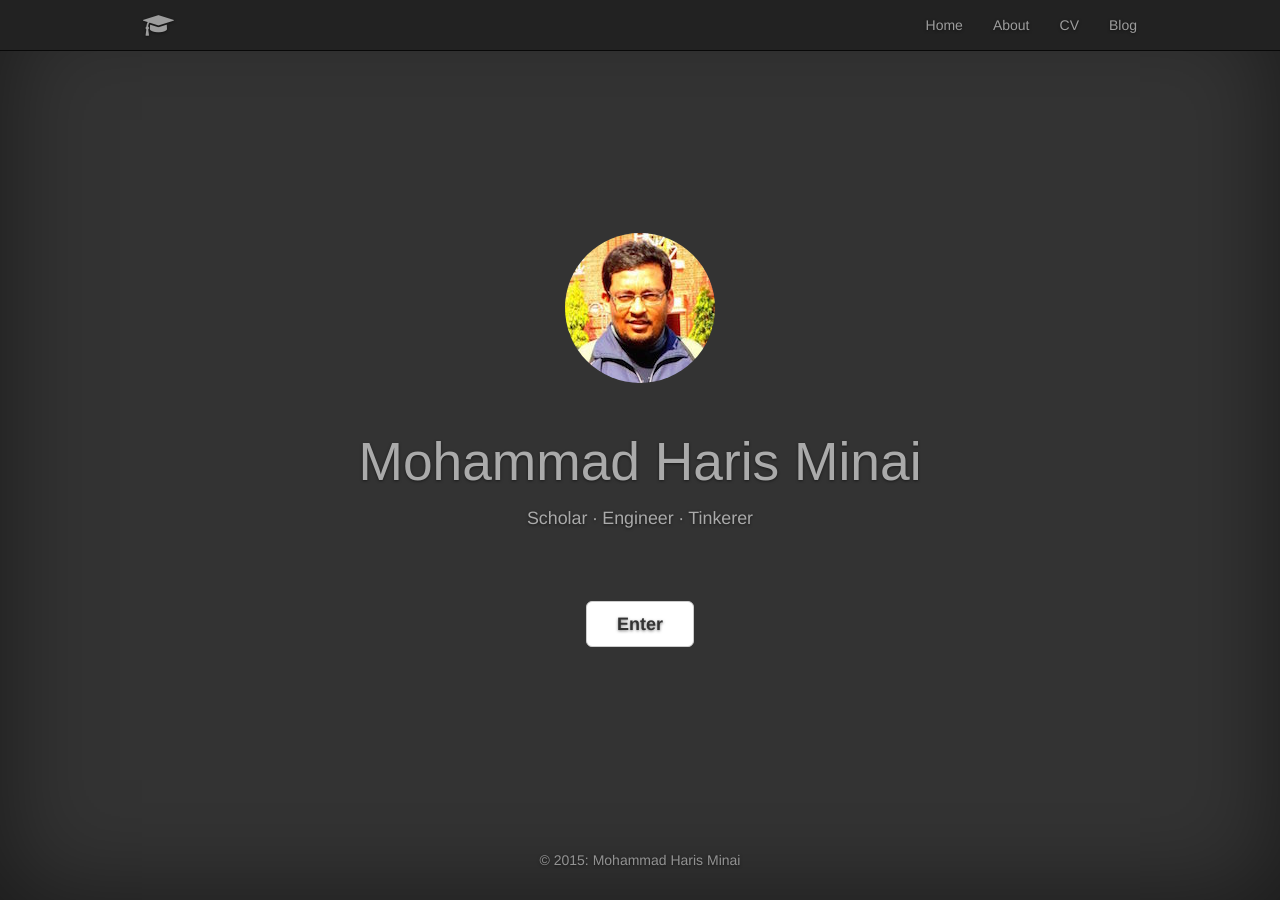
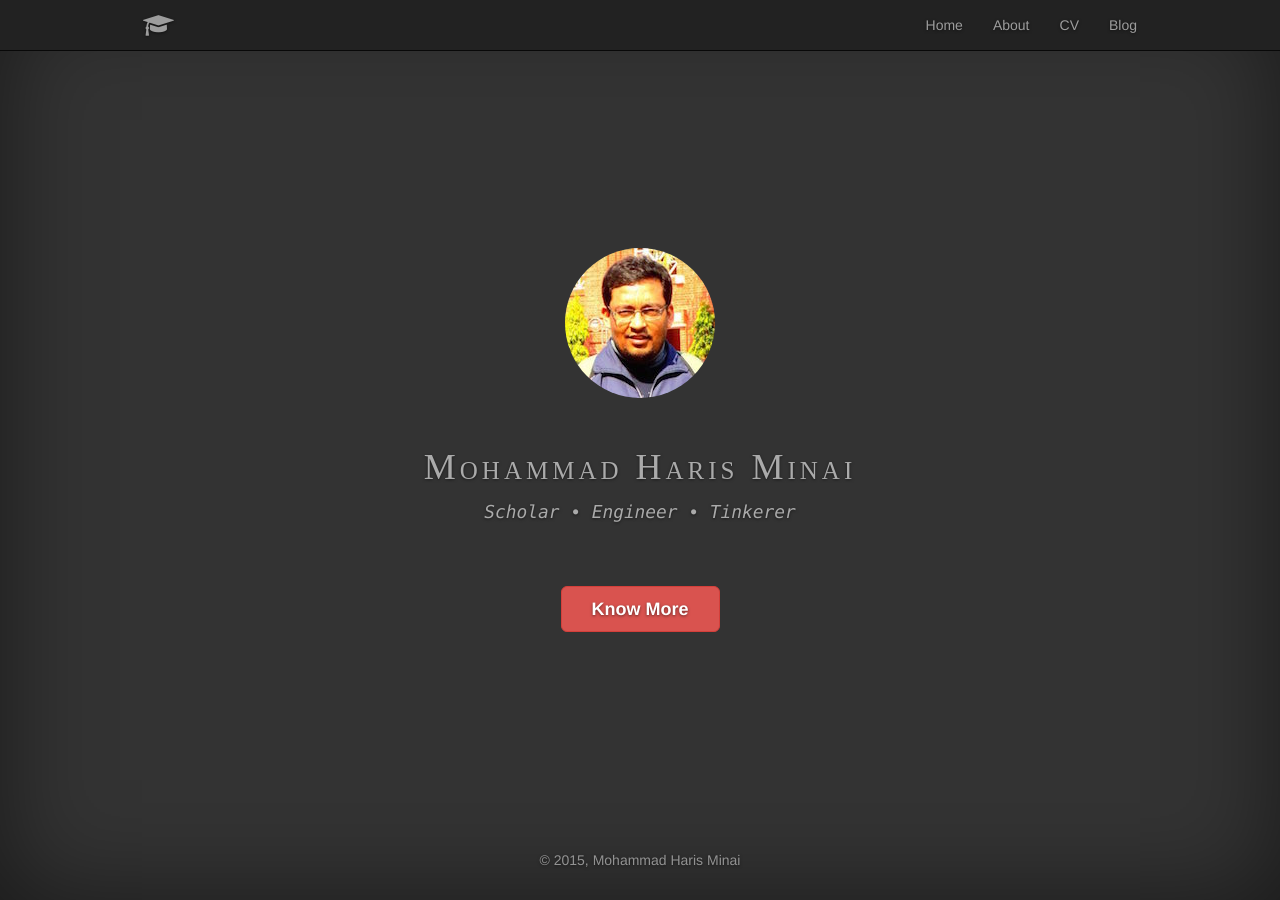
Before and after one commit to mhminai/mhminai.github.io, a Jekyll site: the page index.html, which Jekyll copies as it is, in a window 1280 px wide. Built offline with Jekyll 4.4.1, drawn with Linux system fonts in a browser that asks for light colours; nearby versions of some CDN libraries; library files that are not in the unit come from our copies.

Commit message:
Cosmetic changes

```diff
--- a/_layouts/default.html
+++ b/_layouts/default.html
@@ -51,7 +51,7 @@
     <nav class="navbar navbar-default">
       <div class="container">
           <p class="navbar-text navbar-left">© 2015, mhminai</p>
-          <a class="navbar-text navbar-right" href="#">About this website</a>
+          <a class="navbar-text navbar-right" href="/about-site.html">About this website</a>
       </div>
     </nav>
     <script src="http://ajax.googleapis.com/ajax/libs/jquery/1.11.2/jquery.min.js"></script>
--- a/css/custom.css
+++ b/css/custom.css
@@ -38,11 +38,11 @@ body.fullscreen {
  */
 
 .cover {
-  padding: 0 20px;
+  padding: 80px 20px;
 }
 .cover .btn-lg {
   padding: 10px 30px;
-  margin-top: 50px;
+  margin-top: 40px;
   font-weight: bold;
 }
 
@@ -95,12 +95,21 @@ h1 {
 
 h1,h2,h3,h4 {
     font-family: 'Alegreya Sans SC', sans-serif;
-    font-size: 40pt;
+}
+
+.cover-heading{
+    font-family: serif;
+    font-variant: small-caps;
+    letter-spacing: 4px;
+}
+
+.info-self{
+    font-family: Menlo, Monaco, monospace;
 }
 
 .page-contents {
     font-family: 'Roboto Slab', serif;
-    font-size: 1.5em;
+    font-size: 1.10em;
 }
 
 .posts {
--- a/index.html
+++ b/index.html
@@ -61,17 +61,17 @@
               </div>
               <div class="row">
                   <div class="col-md-12">
-                      <h3 class="cover-heading">Mohammad Haris Minai</h3>
-                      <p class="lead"><small>Scholar ∙ Engineer ∙ Tinkerer</small></p>
+                      <h1 class="cover-heading">Mohammad Haris Minai</h1>
+                      <p class="lead info-self"><small><em>Scholar ∙ Engineer ∙ Tinkerer</em></small></p>
                       <p class="lead">
-                        <a href="/about" class="btn btn-lg btn-default">Enter</a>
+                        <a href="/about" class="btn btn-lg btn-danger">Know More</a>
                       </p>
                   </div>
               </div>
           </div>
           <div class="mastfoot">
             <div class="inner">
-              <p>© 2015: Mohammad Haris Minai</p>
+              <p>© 2015, Mohammad Haris Minai</p>
             </div>
           </div>
         </div>
@@ -97,10 +97,7 @@
     <!-- Bootstrap core JavaScript
     ================================================== -->
     <!-- Placed at the end of the document so the pages load faster -->
-    <script src="index_test_files/jquery.js"></script>
-    <script src="index_test_files/bootstrap.js"></script>
-    <script src="index_test_files/docs.js"></script>
-    <!-- IE10 viewport hack for Surface/desktop Windows 8 bug -->
-    <script src="index_test_files/ie10-viewport-bug-workaround.js"></script>
+    <script src="http://ajax.googleapis.com/ajax/libs/jquery/1.11.2/jquery.min.js"></script>
+    <script src="/js/bootstrap.min.js"></script>
   </body>
 </html>
```
Also changed, not shown: about-site.html (added, +17 -0 lines).
